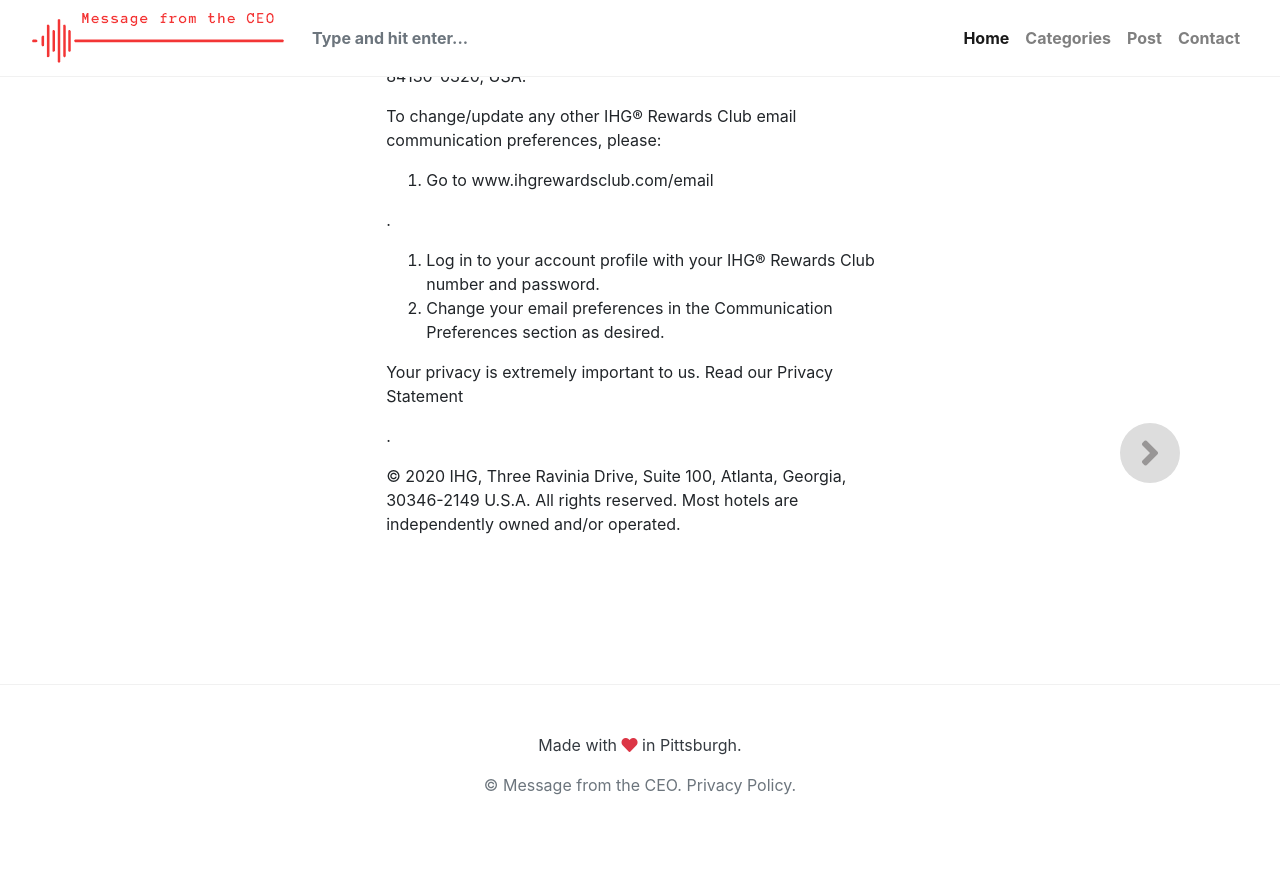
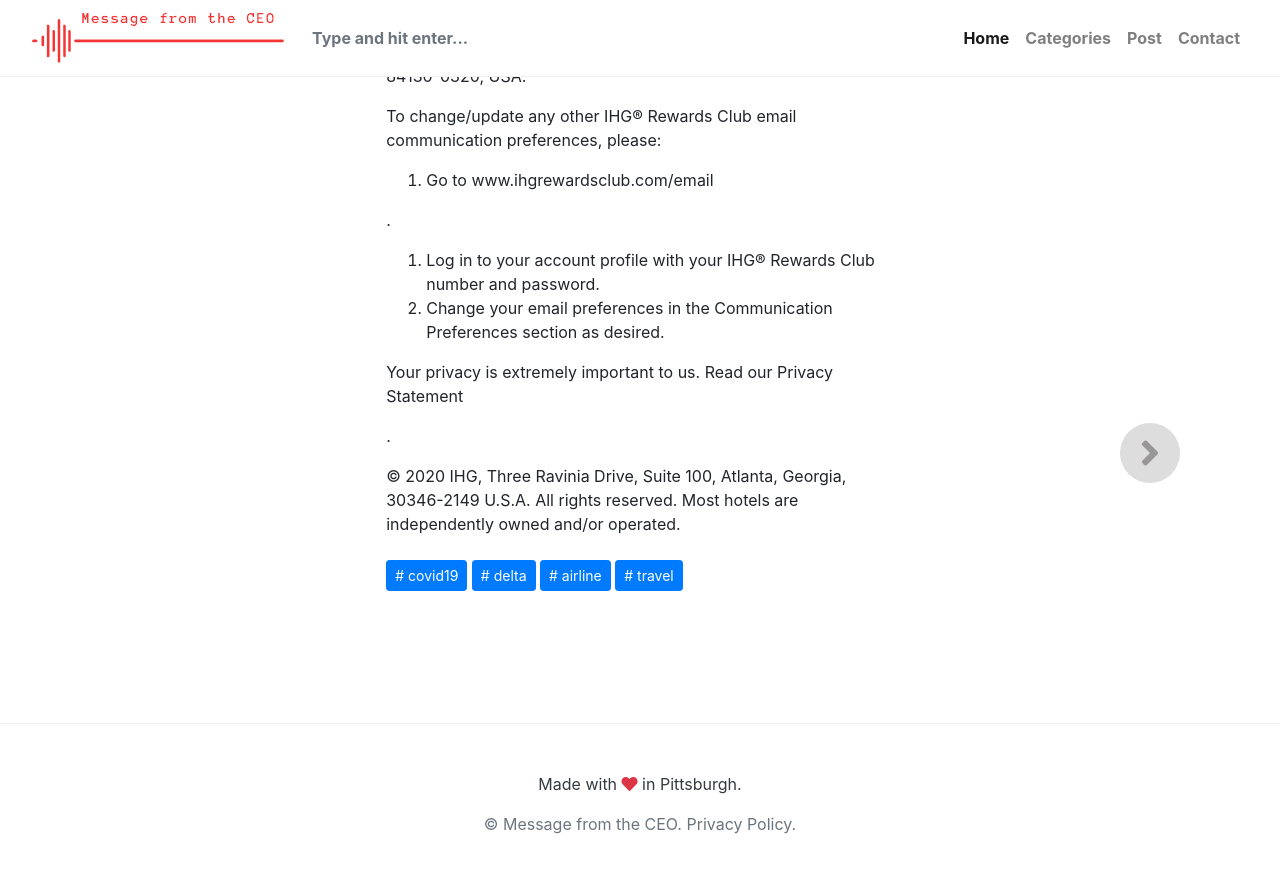
Before and after one commit to bertique/messageFromTheCEO, a Jekyll site: the page built from _posts/2020-04-08-KeepingyouinformedAnupdatefromIHG.md, in a window 1280 px wide and 900 px high, scrolled down 4045 px. Shown: the top 873 px of the window. Built offline with Jekyll 4.4.1, drawn with Linux system fonts in a browser that asks for light colours; nearby versions of some CDN libraries; library files that are not in the unit come from our copies.

Commit message:
Update 2020-04-08-KeepingyouinformedAnupdatefromIHG.md

```diff
--- a/_posts/2020-04-08-KeepingyouinformedAnupdatefromIHG.md
+++ b/_posts/2020-04-08-KeepingyouinformedAnupdatefromIHG.md
@@ -2,7 +2,7 @@
 title:  "Keeping you informed: An update from IHG"
 metadate: "hide"
 date: 2020-04-08 01:06:25
-categories: [  ]
+categories: [ covid19, delta, airline, travel ]
 image: "/assets/images/posts/2020-04-08-KeepingyouinformedAnupdatefromIHG_full.png"
 thumbnail: "/assets/images/posts/2020-04-08-KeepingyouinformedAnupdatefromIHG.png"
 ---
```
